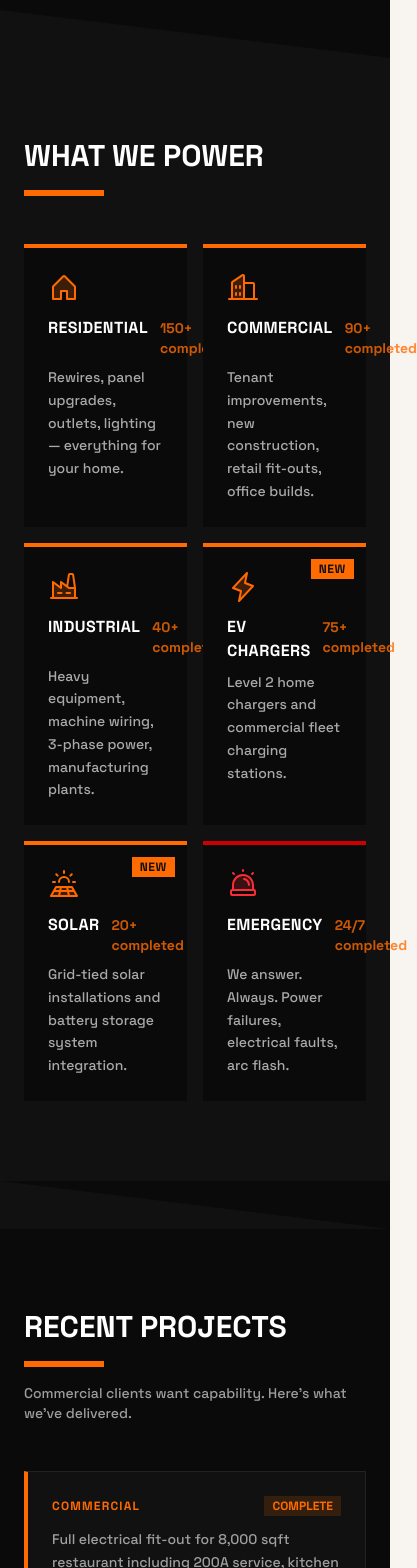
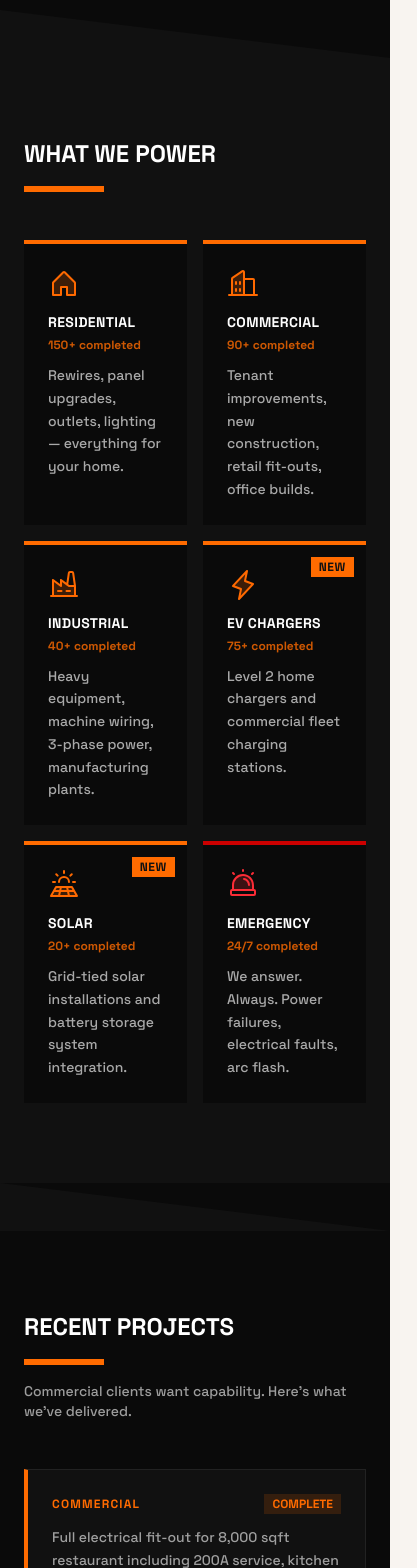
Before and after one commit to AgentWarhead/kootenay-made, a Next.js app: page /styles/demos/bold-modern in a window 390 px wide. Shown: the part 1340-2908 px from the top of the page, 417 px wide, since content can reach past the window. Built offline with nearby package versions, Linux system fonts and the light colour scheme; a web font is replaced by a local one.

Commit message:
bold-modern: fix mobile overflow — stack service labels, responsive headings

```diff
--- a/src/app/styles/demos/bold-modern/page.tsx
+++ b/src/app/styles/demos/bold-modern/page.tsx
@@ -458,7 +458,7 @@ export default function BoldModernDemo() {
       <section id="services" className="relative py-20 md:py-28 px-6" style={{ backgroundColor: '#111111' }}>
         <div className="max-w-7xl mx-auto">
           <Reveal>
-            <h2 className="text-3xl md:text-5xl font-bold uppercase mb-4">WHAT WE POWER</h2>
+            <h2 className="text-2xl md:text-5xl font-bold uppercase mb-4">WHAT WE POWER</h2>
             <div className="w-20 h-1.5 mb-12" style={{ backgroundColor: '#ff6b00' }} />
           </Reveal>
 
@@ -484,9 +484,9 @@ export default function BoldModernDemo() {
                     </span>
                   )}
                   <div className="mb-3">{svc.icon}</div>
-                  <div className="flex items-baseline gap-3 mb-2">
-                    <h3 className="text-base md:text-lg font-bold uppercase tracking-wide" style={{ color: '#ffffff' }}>{svc.label}</h3>
-                    <span className="text-sm font-bold" style={{ color: 'rgba(255,107,0,0.8)' }}>{svc.count} completed</span>
+                  <div className="mb-2">
+                    <h3 className="text-sm md:text-lg font-bold uppercase tracking-wide" style={{ color: '#ffffff' }}>{svc.label}</h3>
+                    <span className="text-xs md:text-sm font-bold" style={{ color: 'rgba(255,107,0,0.8)' }}>{svc.count} completed</span>
                   </div>
                   <p className="text-sm leading-relaxed" style={{ color: 'rgba(255,255,255,0.65)' }}>{svc.desc}</p>
                 </motion.div>
@@ -503,7 +503,7 @@ export default function BoldModernDemo() {
         <AngularDeco className="absolute top-8 right-8 opacity-40 hidden lg:block" />
         <div className="max-w-7xl mx-auto">
           <Reveal>
-            <h2 className="text-3xl md:text-5xl font-bold uppercase mb-4">RECENT PROJECTS</h2>
+            <h2 className="text-2xl md:text-5xl font-bold uppercase mb-4">RECENT PROJECTS</h2>
             <div className="w-20 h-1.5 mb-4" style={{ backgroundColor: '#ff6b00' }} />
             <p className="mb-12 text-sm" style={{ color: 'rgba(255,255,255,0.6)' }}>
               Commercial clients want capability. Here&rsquo;s what we&rsquo;ve delivered.
@@ -557,9 +557,9 @@ export default function BoldModernDemo() {
       <section className="relative py-20 md:py-28 px-6" style={{ backgroundColor: '#111111' }}>
         <div className="max-w-5xl mx-auto">
           <Reveal>
-            <div className="flex items-center gap-4 mb-4">
-              <h2 className="text-3xl md:text-5xl font-bold uppercase">FUTURE-PROOF YOUR PROPERTY</h2>
-              <span className="text-xs font-bold uppercase tracking-wider px-3 py-1.5 flex-shrink-0" style={{ backgroundColor: '#ff6b00', color: '#111111' }}>GROWTH SERVICES</span>
+            <div className="flex flex-col sm:flex-row sm:items-center gap-3 sm:gap-4 mb-4">
+              <h2 className="text-2xl md:text-5xl font-bold uppercase">FUTURE-PROOF YOUR PROPERTY</h2>
+              <span className="text-xs font-bold uppercase tracking-wider px-3 py-1.5 w-fit flex-shrink-0" style={{ backgroundColor: '#ff6b00', color: '#111111' }}>GROWTH SERVICES</span>
             </div>
             <div className="w-20 h-1.5 mb-12" style={{ backgroundColor: '#ff6b00' }} />
           </Reveal>
@@ -631,7 +631,7 @@ export default function BoldModernDemo() {
       <section id="estimate" className="relative py-20 md:py-28 px-6" style={{ backgroundColor: '#0a0a0a' }}>
         <div className="max-w-4xl mx-auto">
           <Reveal>
-            <h2 className="text-3xl md:text-5xl font-bold uppercase mb-4">GET YOUR ESTIMATE</h2>
+            <h2 className="text-2xl md:text-5xl font-bold uppercase mb-4">GET YOUR ESTIMATE</h2>
             <div className="w-20 h-1.5 mb-4" style={{ backgroundColor: '#ff6b00' }} />
             <p className="mb-12 text-sm" style={{ color: 'rgba(255,255,255,0.6)' }}>
               Fill this in and we call you back the same day. No auto-responders. A real person.
@@ -695,7 +695,7 @@ export default function BoldModernDemo() {
       <section className="py-20 md:py-28 px-6" style={{ backgroundColor: '#111111' }}>
         <div className="max-w-4xl mx-auto">
           <Reveal className="mb-12">
-            <h2 className="text-3xl md:text-5xl font-bold uppercase mb-4">WATCH YOUR WEBSITE TRANSFORM</h2>
+            <h2 className="text-2xl md:text-5xl font-bold uppercase mb-4">WATCH YOUR WEBSITE TRANSFORM</h2>
             <div className="w-20 h-1.5 mb-4" style={{ backgroundColor: '#ff6b00' }} />
             <p className="text-sm" style={{ color: 'rgba(255,255,255,0.6)' }}>From dated to designed — in real time</p>
           </Reveal>
@@ -711,7 +711,7 @@ export default function BoldModernDemo() {
       <section className="py-20 md:py-28 px-6" style={{ backgroundColor: '#0a0a0a' }}>
         <div className="max-w-6xl mx-auto">
           <Reveal className="mb-12">
-            <h2 className="text-3xl md:text-5xl font-bold uppercase mb-4">WHAT CLIENTS SAY</h2>
+            <h2 className="text-2xl md:text-5xl font-bold uppercase mb-4">WHAT CLIENTS SAY</h2>
             <div className="w-20 h-1.5" style={{ backgroundColor: '#ff6b00' }} />
           </Reveal>
           <div className="grid md:grid-cols-3 gap-6">
@@ -747,7 +747,7 @@ export default function BoldModernDemo() {
       <section className="py-20 md:py-28 px-6" style={{ backgroundColor: '#111111' }}>
         <div className="max-w-3xl mx-auto">
           <Reveal className="mb-12">
-            <h2 className="text-3xl md:text-5xl font-bold uppercase mb-4">COMMON QUESTIONS</h2>
+            <h2 className="text-2xl md:text-5xl font-bold uppercase mb-4">COMMON QUESTIONS</h2>
             <div className="w-20 h-1.5" style={{ backgroundColor: '#ff6b00' }} />
           </Reveal>
           <Reveal delay={0.1}>
@@ -770,7 +770,7 @@ export default function BoldModernDemo() {
         <DiamondDeco className="absolute bottom-10 right-10 opacity-30 hidden md:block" />
         <div className="max-w-4xl mx-auto">
           <Reveal>
-            <h2 className="text-3xl md:text-5xl font-bold uppercase mb-4">ABOUT VOLT ELECTRIC</h2>
+            <h2 className="text-2xl md:text-5xl font-bold uppercase mb-4">ABOUT VOLT ELECTRIC</h2>
             <div className="w-20 h-1.5 mb-10" style={{ backgroundColor: '#ff6b00' }} />
           </Reveal>
           <Reveal delay={0.15}>
@@ -807,7 +807,7 @@ export default function BoldModernDemo() {
       <section id="contact" className="relative py-20 md:py-28 px-6" style={{ backgroundColor: '#111111' }}>
         <div className="max-w-7xl mx-auto">
           <Reveal>
-            <h2 className="text-3xl md:text-5xl font-bold uppercase mb-4">GET IN TOUCH</h2>
+            <h2 className="text-2xl md:text-5xl font-bold uppercase mb-4">GET IN TOUCH</h2>
             <div className="w-20 h-1.5 mb-16" style={{ backgroundColor: '#ff6b00' }} />
           </Reveal>
           <div className="grid md:grid-cols-2 gap-12 md:gap-16">
```
